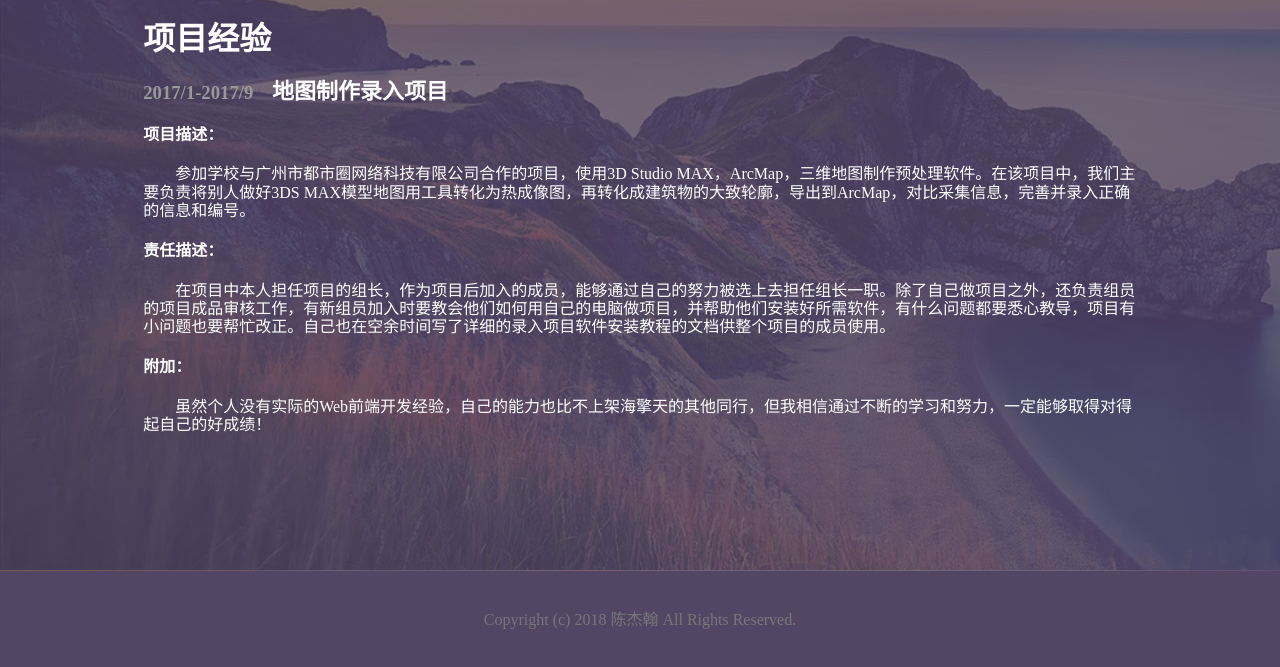
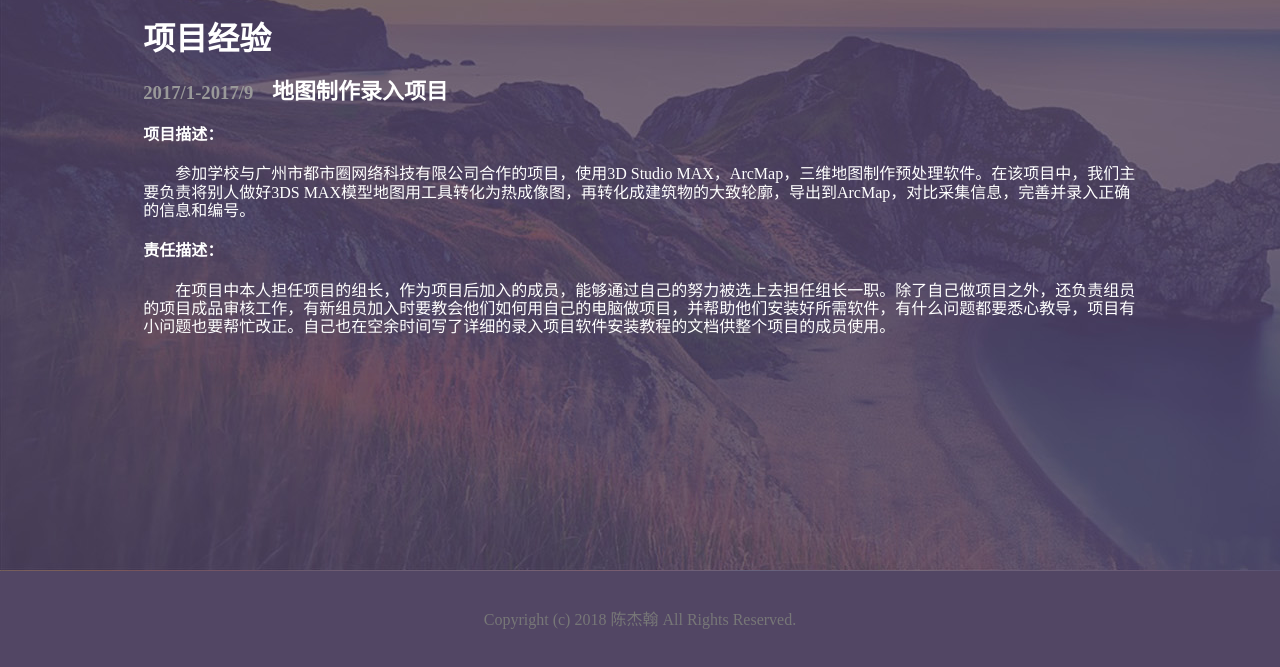
Before and after one commit to SenBer-poi/Personal-Homepage-me, a plain HTML site: page index.html in a window 1280 px wide. Shown: the part 2403-3070 px from the top of the page. Drawn offline with Linux system fonts and the light colour scheme.

Commit message:
Presonal

```diff
--- a/index.html
+++ b/index.html
@@ -172,9 +172,6 @@
           <div class="t1"> 参加学校与广州市都市圈网络科技有限公司合作的项目，使用3D Studio MAX，ArcMap，三维地图制作预处理软件。在该项目中，我们主要负责将别人做好3DS MAX模型地图用工具转化为热成像图，再转化成建筑物的大致轮廓，导出到ArcMap，对比采集信息，完善并录入正确的信息和编号。</div>
           <h4>责任描述：</h4>
           <div class="t1"> 在项目中本人担任项目的组长，作为项目后加入的成员，能够通过自己的努力被选上去担任组长一职。除了自己做项目之外，还负责组员的项目成品审核工作，有新组员加入时要教会他们如何用自己的电脑做项目，并帮助他们安装好所需软件，有什么问题都要悉心教导，项目有小问题也要帮忙改正。自己也在空余时间写了详细的录入项目软件安装教程的文档供整个项目的成员使用。</div>
-          <h4>附加：</h4>
-          <div class="t1">虽然个人没有实际的Web前端开发经验，自己的能力也比不上架海擎天的其他同行，但我相信通过不断的学习和努力，一定能够取得对得起自己的好成绩！</div>
-          <div class="t-bo"></div>
         </div>
       </div>
     </div>
```
